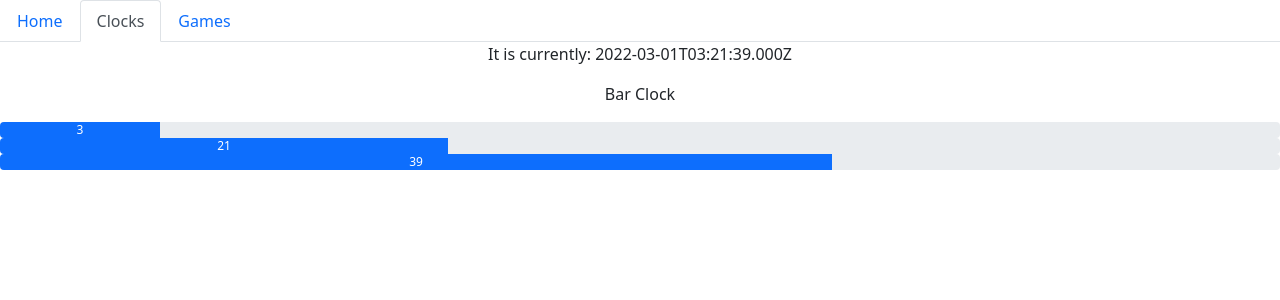
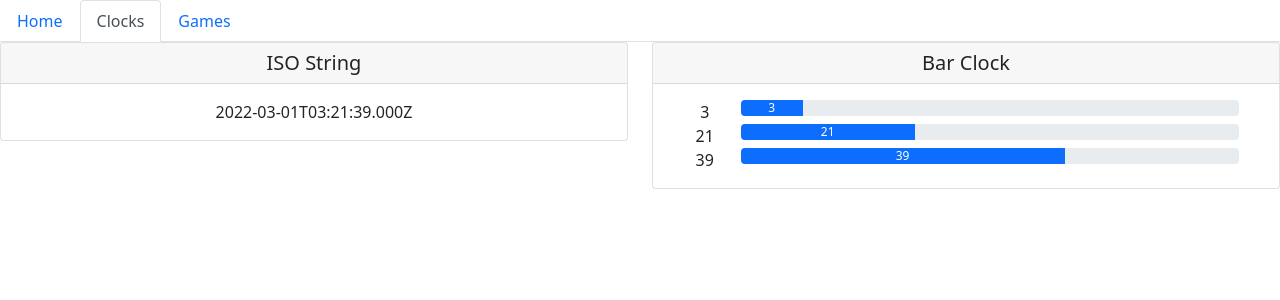
Before and after one commit to wang429/disjointed-projects-react-ts, a React (Create React App) app: page /#/clocks in a window 1280 px wide. Shown: the top 300 px of the page. Built offline with nearby package versions, Linux system fonts and the light colour scheme.

Commit message:
clocks page pretty ^-^

```diff
--- a/src/clock/BarClock.tsx
+++ b/src/clock/BarClock.tsx
@@ -1,7 +1,7 @@
 import React from 'react';
+import { Container, Row, Col, Card, ListGroup } from 'react-bootstrap';
 
 import ProgressBar from 'react-bootstrap/ProgressBar'
-
 
 export interface TimeProps {
     time: Date,
@@ -12,12 +12,26 @@ function BarClock(props: TimeProps) {
   let currentMins = props.time.getMinutes();
   let currentSecs = props.time.getSeconds();
   return (
-        <div>
-            <p>Bar Clock</p>
+    <Container>
+      <Row>
+        <Col xs={1}>{currentHours}</Col>
+        <Col>
           <ProgressBar now={currentHours / 24 * 100} label={currentHours}></ProgressBar>
+        </Col>
+      </Row>
+      <Row>
+        <Col xs={1}>{currentMins}</Col>
+        <Col>
           <ProgressBar now={currentMins / 60 * 100} label={currentMins}></ProgressBar>
+        </Col>
+      </Row>
+      <Row>
+        <Col xs={1}>{currentSecs}</Col>
+        <Col>
           <ProgressBar now={currentSecs / 60 * 100} label={currentSecs}></ProgressBar>
-        </div>
+        </Col>
+      </Row>
+    </Container>
   );
 }
 
--- a/src/clock/Clocks.tsx
+++ b/src/clock/Clocks.tsx
@@ -1,4 +1,5 @@
 import React from 'react'
+import { Card, Col, Row } from 'react-bootstrap';
 
 import BarClock from './BarClock'
 
@@ -10,9 +11,9 @@ interface ClocksState {
 }
 
 export default class Clocks extends React.Component<ClocksProps, ClocksState> {
-    interval ?: NodeJS.Timeout;
+  interval?: NodeJS.Timeout;
 
-    constructor(props: any){
+  constructor(props: any) {
     super(props);
     this.state = {
       time: new Date()
@@ -20,11 +21,23 @@ export default class Clocks extends React.Component<ClocksProps, ClocksState> {
   }
 
   render(): React.ReactNode {
-        return(
-            <div>
-                <p>It is currently: {this.state.time.toISOString()}</p>
+    return (
+      <Row xs={1} md={2} className="g-4">
+        <Col>
+          <Card>
+            <Card.Header as="h5">ISO String</Card.Header>
+            <Card.Body>{this.state.time.toISOString()}</Card.Body>
+          </Card>
+        </Col>
+        <Col>
+          <Card>
+            <Card.Header as="h5">Bar Clock</Card.Header>
+            <Card.Body>
               <BarClock time={this.state.time} />
-            </div>
+            </Card.Body>
+          </Card>
+        </Col>
+      </Row>
     );
   }
 
```
Lines whose indentation alone changed are shown as unchanged.
